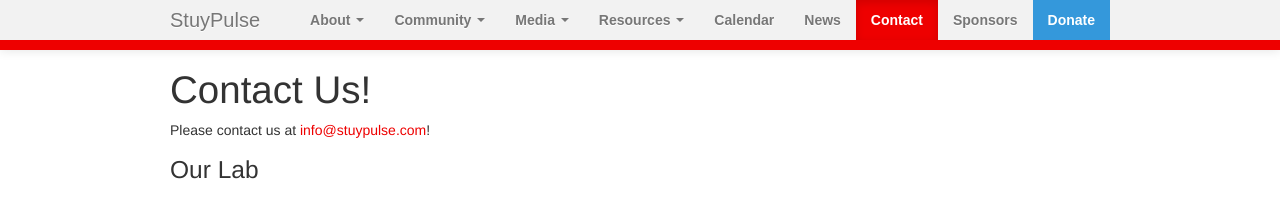
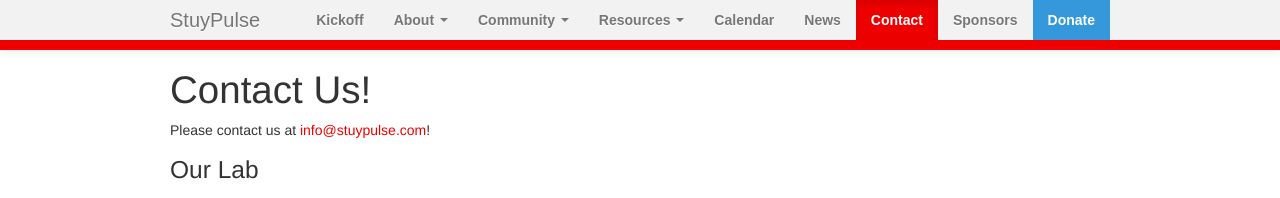
Before and after one commit to StuyPulse/team694.github.io, a Jekyll site: the page built from contact/index.md, in a window 1280 px wide. Shown: the top 198 px of the page. Built offline with Jekyll 4.4.1, drawn with Linux system fonts in a browser that asks for light colours; nearby versions of some CDN libraries.

Commit message:
Add kickoff to navbar

```diff
--- a/_includes/navbar.html
+++ b/_includes/navbar.html
@@ -9,6 +9,7 @@
             <a class="brand" href="/">StuyPulse</a>
             <div class="nav-collapse collapse">
                 <ul class="nav pull-right">
+                            <li{% if page.url == '/kickoff/' %} class="active"{% endif %}><a href="/kickoff/">Kickoff </a></li>
                             <li class="dropdown{% if page.url contains '/about/' %} active{% endif %}">
                                 <a href="#" class="dropdown-toggle" data-toggle="dropdown" data-proofer-ignore>About <b class="caret"></b></a>
                                 <ul class="dropdown-menu">
@@ -29,12 +30,12 @@
                                     <li><a href="/community/alumni/">Alumni Association</a></li>
                                 </ul>
                             </li>
-                            <li class="dropdown">
+                            {{/*  <li class="dropdown">
                                 <a href="#" class="dropdown-toggle" data-toggle="dropdown" data-proofer-ignore>Media <b class="caret"></b></a>
                                 <ul class="dropdown-menu">
                                     <li><a href="http://www.flickr.com/photos/stuypulse">Photos</a></li>
                                     <li><a href="http://www.youtube.com/stuy694">Videos</a></li>
-                                </ul>
+                                </ul>  */}}
                             </li>
                             <li class="dropdown{% if page.url contains '/resources/' %} active{% endif %}">
                                 <a href="#" class="dropdown-toggle" data-toggle="dropdown" data-proofer-ignore>Resources <b class="caret"></b></a>
```
Lines whose indentation alone changed are shown as unchanged.
